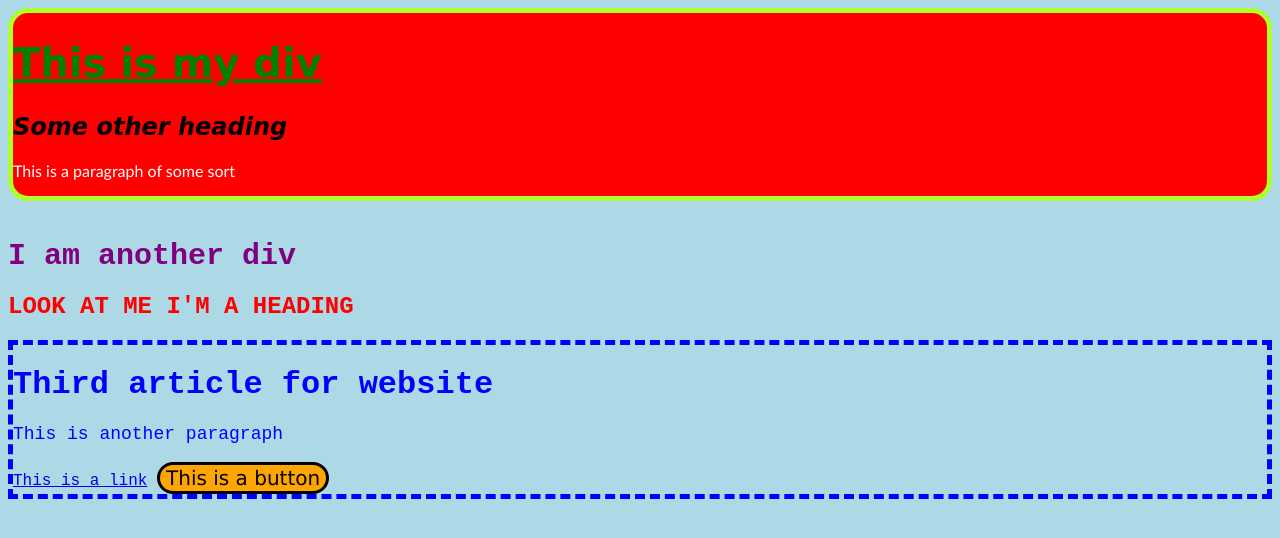
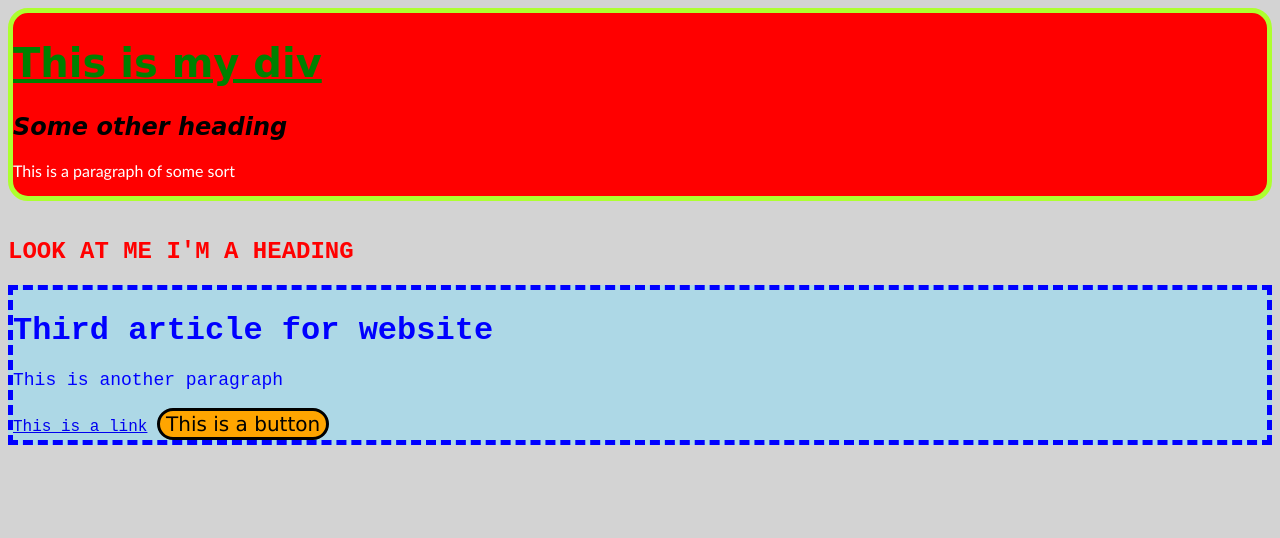
Before and after one commit to Tristanfwest25/Intro-to-CSS, a plain HTML site: page Intro to CSS/index.html in a window 1280 px wide. Drawn offline with Linux system fonts and the light colour scheme; a web font is replaced by a local one.

Commit message:
final commit before submitting assignment

```diff
--- a/Intro to CSS/index.html
+++ b/Intro to CSS/index.html
@@ -18,7 +18,6 @@
    <br />
 
     <div class="second-article">
-        <h1 class="second-h1">I am another div</h1>
         <h2 class="second-h2">Look at me I'm a heading</h2>
     </div>
     <div class="third-article">
--- a/Intro to CSS/styles.css
+++ b/Intro to CSS/styles.css
@@ -17,10 +17,7 @@
   font-style: italic;
   font-family: 'licorice', cursive;
 }
-.second-h1 {
-  color: purple;
-  font-size: 30px;
-}
+
 .second-h2 {
   color: red;
   text-transform: uppercase;
@@ -49,5 +46,5 @@
 }
 body {
   font-family: 'Courier New', Courier, monospace;
-  background-color: lightblue;
+  background-color: lightgray;
 }
```
